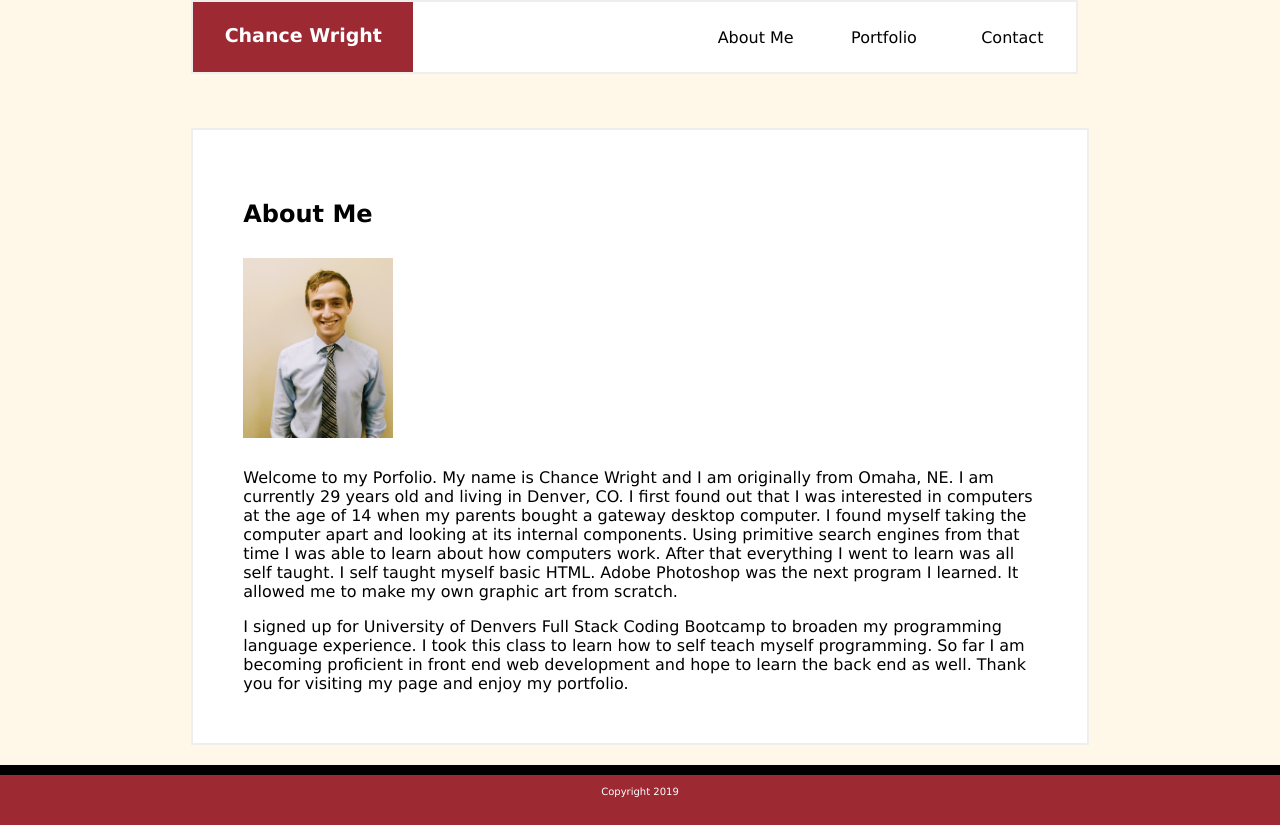
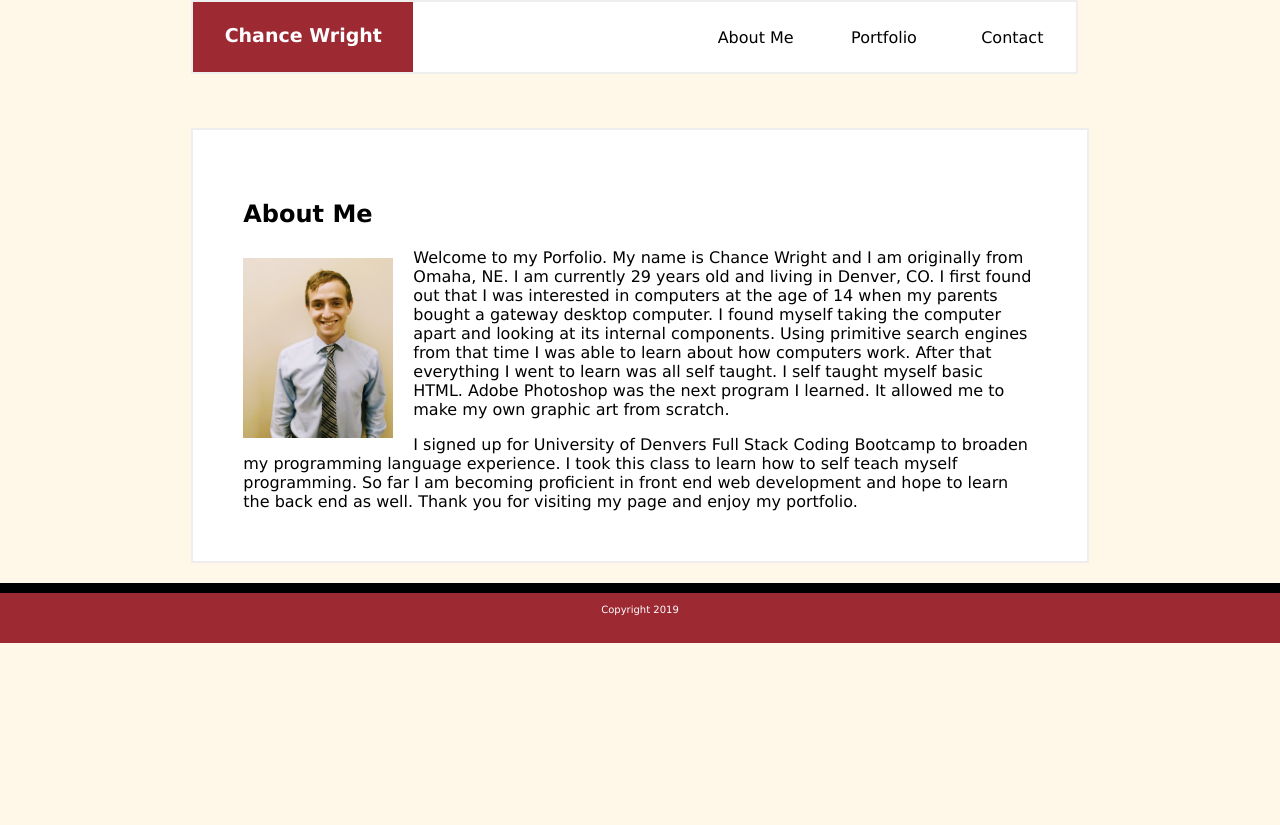
Before and after one commit to cwright489/Portfolio, a plain HTML site: page index.html in a window 1280 px wide. After the commit the page ends 800 px from the top, so only its background shows below. Drawn offline with Linux system fonts and the light colour scheme.

Commit message:
index message

```diff
--- a/index.html
+++ b/index.html
@@ -25,7 +25,7 @@
             <div class="content">
             <h2>About Me</h2>
 
-            <img content-align="left" height="250px" width="200px" src="assets/images/me.jpg"> <p> Welcome to my Porfolio. My name is Chance Wright and I am originally from Omaha, NE. I am currently 29 years old and living in Denver, CO. I first found out that I was interested in computers at the age of 14 when my parents bought a gateway desktop computer. I found myself taking the computer apart and looking at its internal components. Using primitive search engines from that time I was able to learn about how computers work. After that everything I went to learn was all self taught. I self taught myself basic HTML. Adobe Photoshop was the next program I learned. It allowed me to make my own graphic art from scratch. </p>
+            <img align="left" height="250px" width="200px" src="assets/images/Me.jpg"> <p> Welcome to my Porfolio. My name is Chance Wright and I am originally from Omaha, NE. I am currently 29 years old and living in Denver, CO. I first found out that I was interested in computers at the age of 14 when my parents bought a gateway desktop computer. I found myself taking the computer apart and looking at its internal components. Using primitive search engines from that time I was able to learn about how computers work. After that everything I went to learn was all self taught. I self taught myself basic HTML. Adobe Photoshop was the next program I learned. It allowed me to make my own graphic art from scratch. </p>
 
                 I signed up for University of Denvers Full Stack Coding Bootcamp to broaden my programming language experience. I took this class to learn how to self teach myself programming. So far I am becoming proficient in front end web development and hope to learn the back end as well. Thank you for visiting my page and enjoy my portfolio.
             </div>
```
